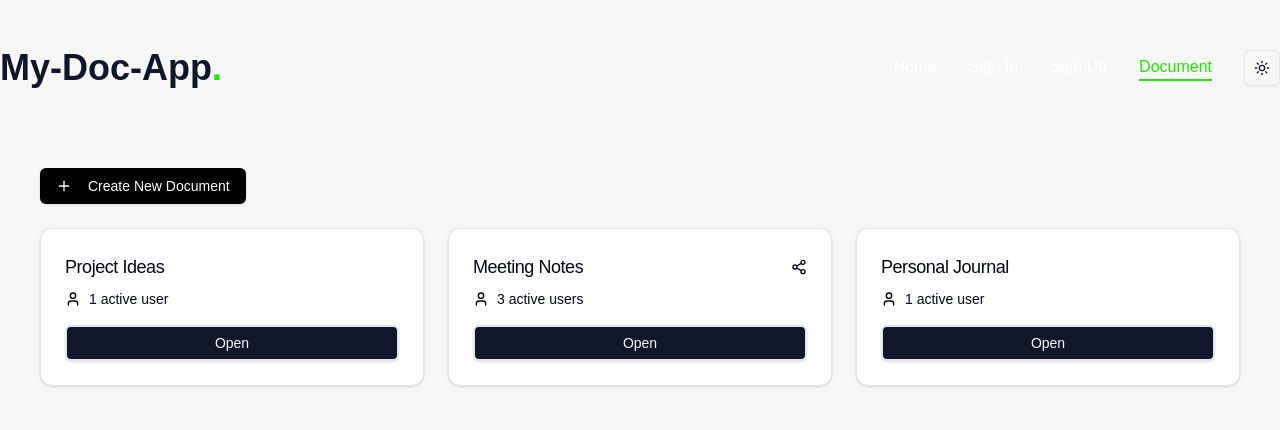
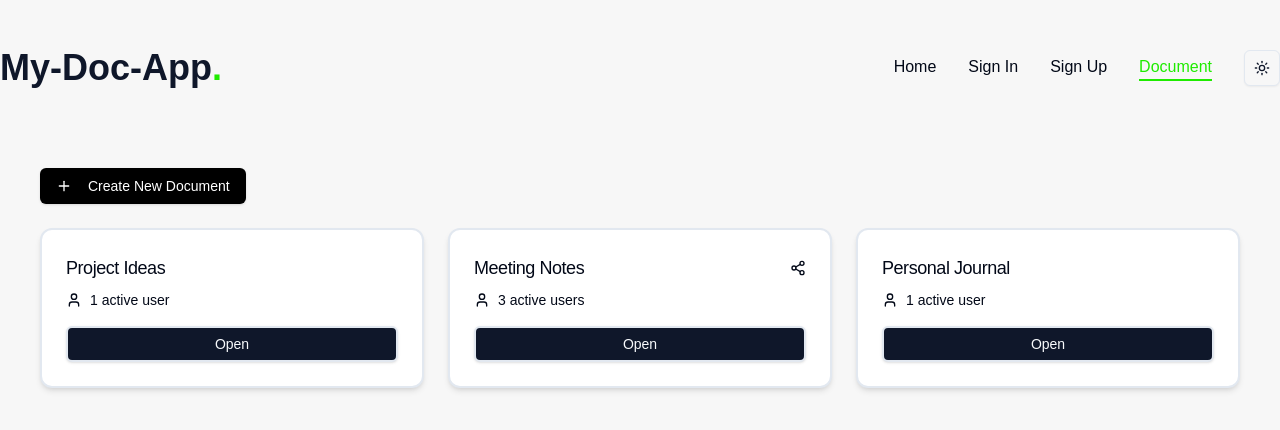
Before and after one commit to yusuken1121/websocket-doc, a Next.js app: page /documents in a window 1280 px wide. Shown: the top 430 px of the page. Built offline with nearby package versions, Linux system fonts and the light colour scheme.

Commit message:
⚡️ Update the document schema

```diff
--- /dev/null
+++ b/app/documents/[id]/page.tsx
@@ -0,0 +1,8 @@
+export default async function Page({
+  params,
+}: {
+  params: Promise<{ id: string }>;
+}) {
+  const slug = (await params).id;
+  return <div>My Post: {slug}</div>;
+}
--- a/app/documents/_components/Documents.tsx
+++ b/app/documents/_components/Documents.tsx
@@ -41,7 +41,7 @@ export default function DocumentsPage() {
         </Button>
         <div className="grid grid-cols-1 md:grid-cols-2 lg:grid-cols-3 gap-6">
           {documents.map((doc) => (
-            <Card key={doc.id} className=" border-2shadow-md hover:shadow-lg ">
+            <Card key={doc.id} className=" border-2 shadow-md hover:shadow-lg ">
               <CardHeader className="flex flex-row items-center justify-between space-y-0 pb-2">
                 <CardTitle className="text-lg font-medium">
                   {doc.title}
--- a/components/Header/Header.tsx
+++ b/components/Header/Header.tsx
@@ -7,7 +7,7 @@ import { ModeToggle } from "./ModeToggle";
 
 const Header = () => {
   return (
-    <header className="py-8 xl:py-12 text-white">
+    <header className="py-8 xl:py-12 font-bold">
       <div className="container mx-auto flex justify-between items-center">
         {/* Logo */}
         <Link href="/">
```
Also changed, not shown: models/Document.ts (added, +24 -0 lines).
